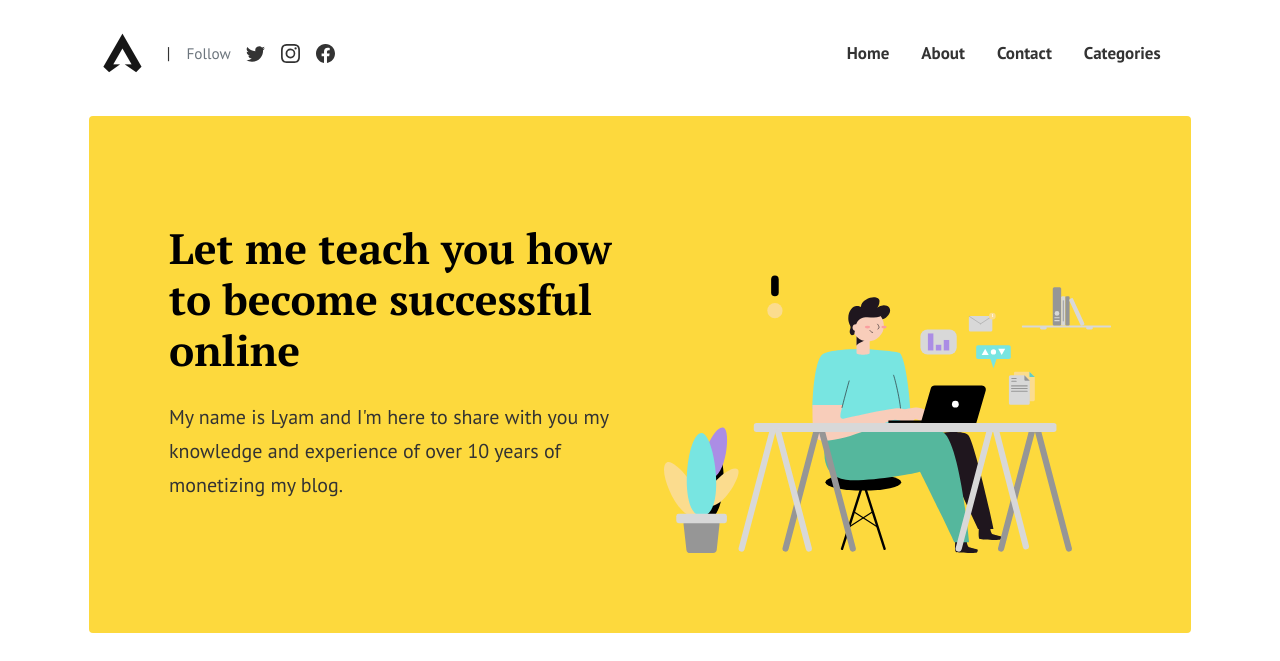
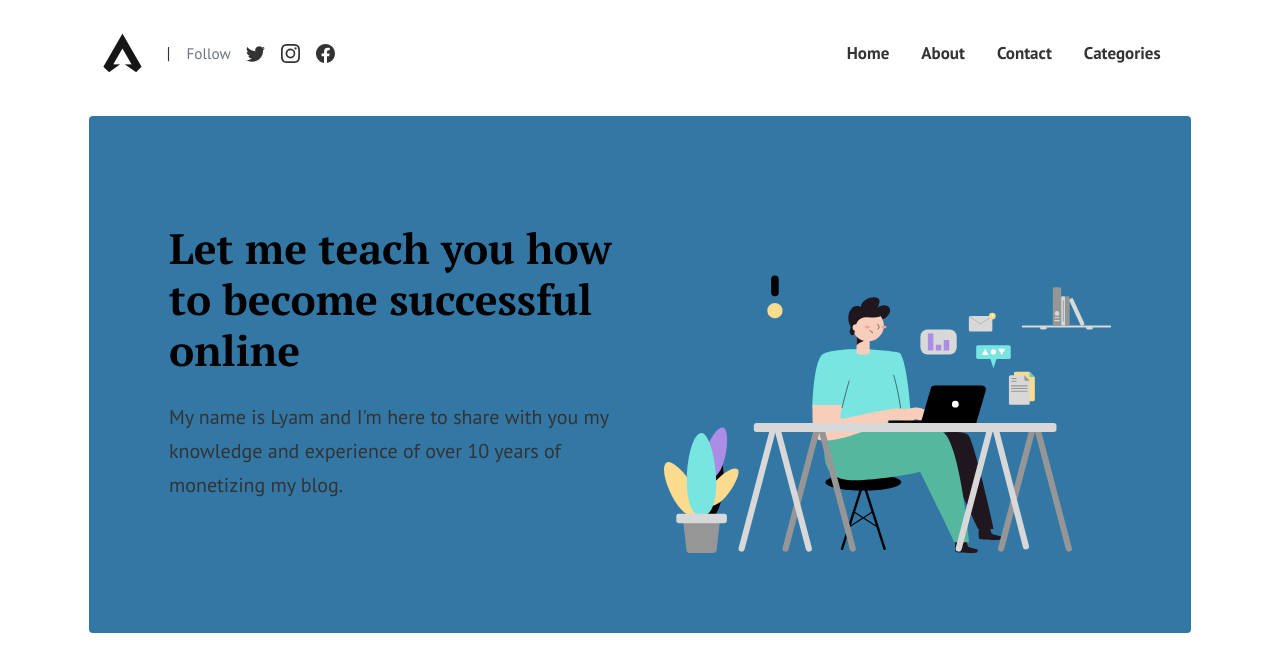
Before and after one commit to Cyb3rLabs/cyb3rlabs.github.io, a Jekyll site: the page built from index.html, in a window 1280 px wide and 1400 px high. Shown: the top 661 px of the window. Built offline with Jekyll 4.4.1, drawn with Linux system fonts in a browser that asks for light colours; the list of posts is cut into pages by our own code; comment, search, counter and statistics services are not loaded; grey boxes are pictures that could not be loaded.

Commit message:
Update theme.scss

```diff
--- a/assets/css/theme.scss
+++ b/assets/css/theme.scss
@@ -135,7 +135,7 @@ small, .small {
 /* Pages
 ================================================== */
 .hero {
-    background: #fdd93d;
+    background: #3377a5;
     padding: 5rem 5rem;
 }
 
```
